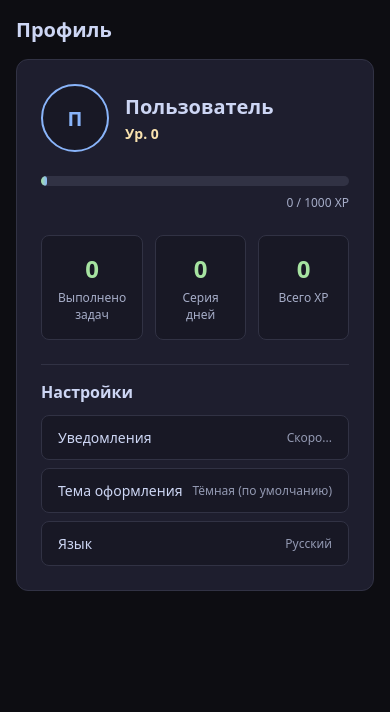
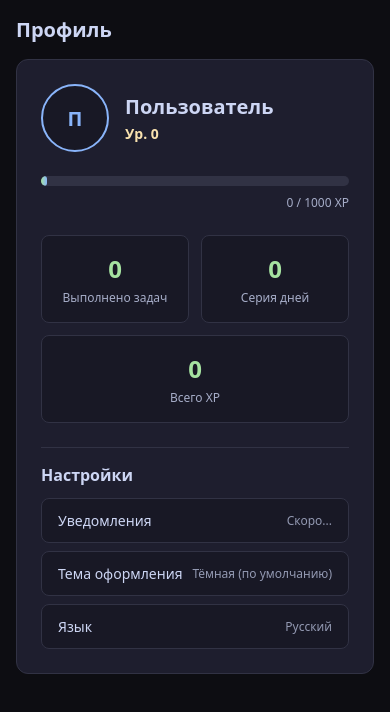
Before and after one commit to Guihal/------, a Nuxt app: page /profile in a window 390 px wide. Shown: the top 712 px of the page. Built offline with nearby package versions, Linux system fonts and the light colour scheme.

Commit message:
fix(a11y): improve contrast for textMuted and priorityLowText to meet WCAG AA

```diff
--- a/app/components/profile/ProfileCard.vue
+++ b/app/components/profile/ProfileCard.vue
@@ -157,6 +157,14 @@ const stats = computed(() => [
   grid-template-columns: repeat(3, 1fr);
   gap: v-bind("t.spacing.md");
 }
+@media (max-width: 480px) {
+  .stats-grid {
+    grid-template-columns: repeat(2, 1fr);
+  }
+  .stat-item:last-child {
+    grid-column: span 2;
+  }
+}
 .stat-item {
   background: v-bind("t.color.bgElevated");
   border: 1px solid v-bind("t.color.borderSubtle");
--- a/app/pages/index.vue
+++ b/app/pages/index.vue
@@ -137,7 +137,10 @@ async function handleArchive(taskId: string) {
 </template>
 
 <style scoped>
-.page { max-width: 640px; margin: 0 auto; padding: v-bind("t.spacing.lg"); background: v-bind("t.color.bgBase"); min-height: 100dvh; }
+.page { max-width: 640px; margin: 0 auto; padding: v-bind("t.spacing.lg"); padding-left: max(v-bind("t.spacing.lg"), env(safe-area-inset-left)); padding-right: max(v-bind("t.spacing.lg"), env(safe-area-inset-right)); padding-top: max(v-bind("t.spacing.lg"), env(safe-area-inset-top)); padding-bottom: max(v-bind("t.spacing.lg"), env(safe-area-inset-bottom)); background: v-bind("t.color.bgBase"); min-height: 100dvh; }
+@media (max-width: 360px) {
+  .page { padding: v-bind("t.spacing.md"); padding-left: max(v-bind("t.spacing.md"), env(safe-area-inset-left)); padding-right: max(v-bind("t.spacing.md"), env(safe-area-inset-right)); }
+}
 .btn-add { width: 100%; min-height: 44px; padding: v-bind("t.spacing.md"); border: 2px dashed v-bind("t.color.borderDashed"); border-radius: v-bind("t.radius.lg"); background: transparent; color: v-bind("t.color.textSecondary"); font-size: v-bind("t.typography.size.md"); font-weight: v-bind("t.typography.weight.semibold"); cursor: pointer; margin-bottom: v-bind("t.spacing.xxl"); }
 .btn-add:disabled { opacity: 0.5; cursor: not-allowed; }
 .btn-add:active { border-color: v-bind("t.color.accentBlue"); color: v-bind("t.color.accentBlue"); }
--- a/app/pages/profile.vue
+++ b/app/pages/profile.vue
@@ -30,6 +30,12 @@ const initials = computed(() => {
 </template>
 
 <style scoped>
-.page { max-width: 640px; margin: 0 auto; padding: v-bind("t.spacing.lg"); background: v-bind("t.color.bgBase"); min-height: 100dvh; }
+.page { max-width: 640px; margin: 0 auto; padding: v-bind("t.spacing.lg"); padding-left: max(v-bind("t.spacing.lg"), env(safe-area-inset-left)); padding-right: max(v-bind("t.spacing.lg"), env(safe-area-inset-right)); padding-top: max(v-bind("t.spacing.lg"), env(safe-area-inset-top)); padding-bottom: max(v-bind("t.spacing.lg"), env(safe-area-inset-bottom)); background: v-bind("t.color.bgBase"); min-height: 100dvh; }
+@media (max-width: 360px) {
+  .page { padding: v-bind("t.spacing.md"); padding-left: max(v-bind("t.spacing.md"), env(safe-area-inset-left)); padding-right: max(v-bind("t.spacing.md"), env(safe-area-inset-right)); }
+}
 .page-title { margin: 0 0 v-bind("t.spacing.lg"); font-size: v-bind("t.typography.size.xl"); font-weight: v-bind("t.typography.weight.bold"); color: v-bind("t.color.textPrimary"); }
+@media (max-width: 360px) {
+  .page-title { font-size: v-bind("t.typography.size.lg"); }
+}
 </style>
--- a/assets/tokens/dark.ts
+++ b/assets/tokens/dark.ts
@@ -28,7 +28,7 @@ export const DARK_TOKENS = {
 
     // Priority backgrounds
     priorityLowBg: "#45475a",
-    priorityLowText: "#a6adc8",
+    priorityLowText: "#bac2de",
     priorityNormalBg: "#313244",
     priorityNormalText: "#89b4fa",
     priorityHighBg: "#452434",
```
